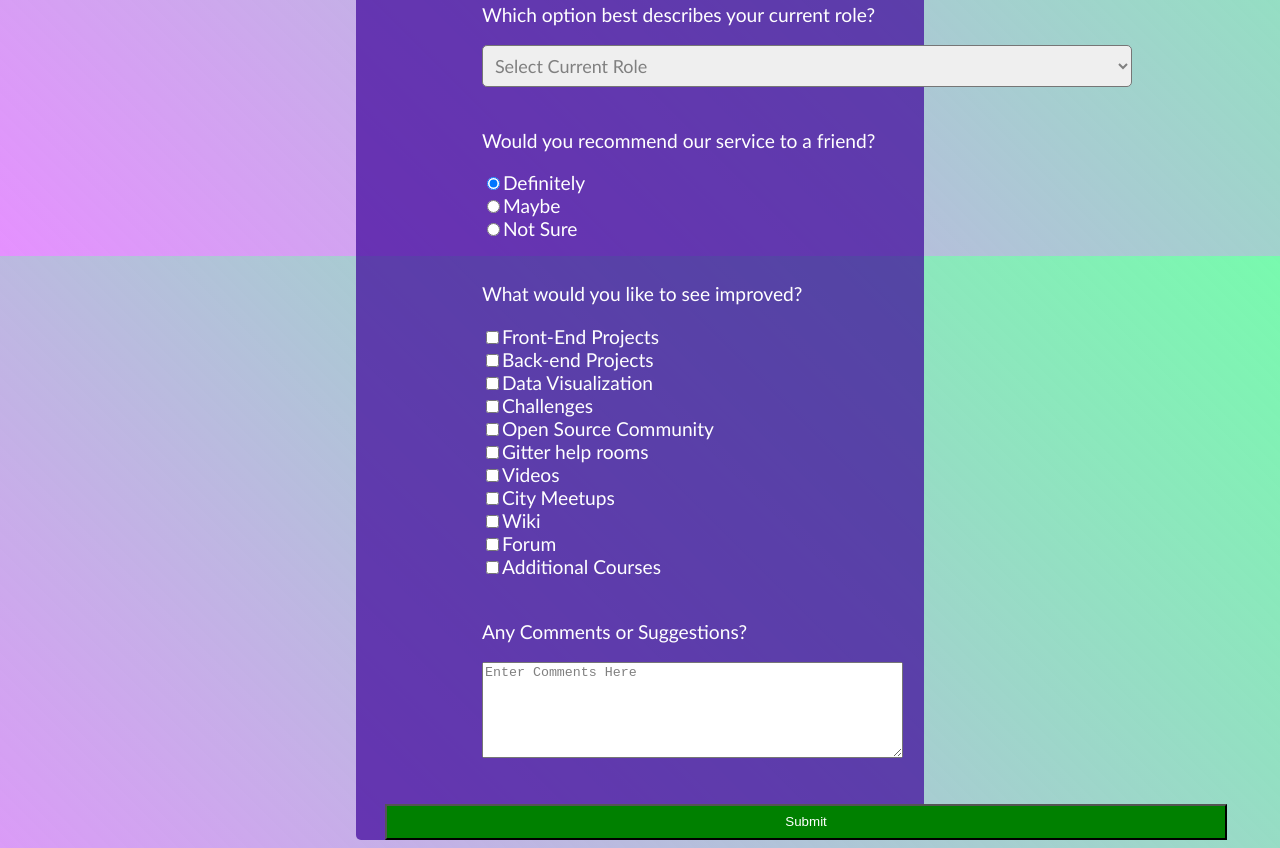
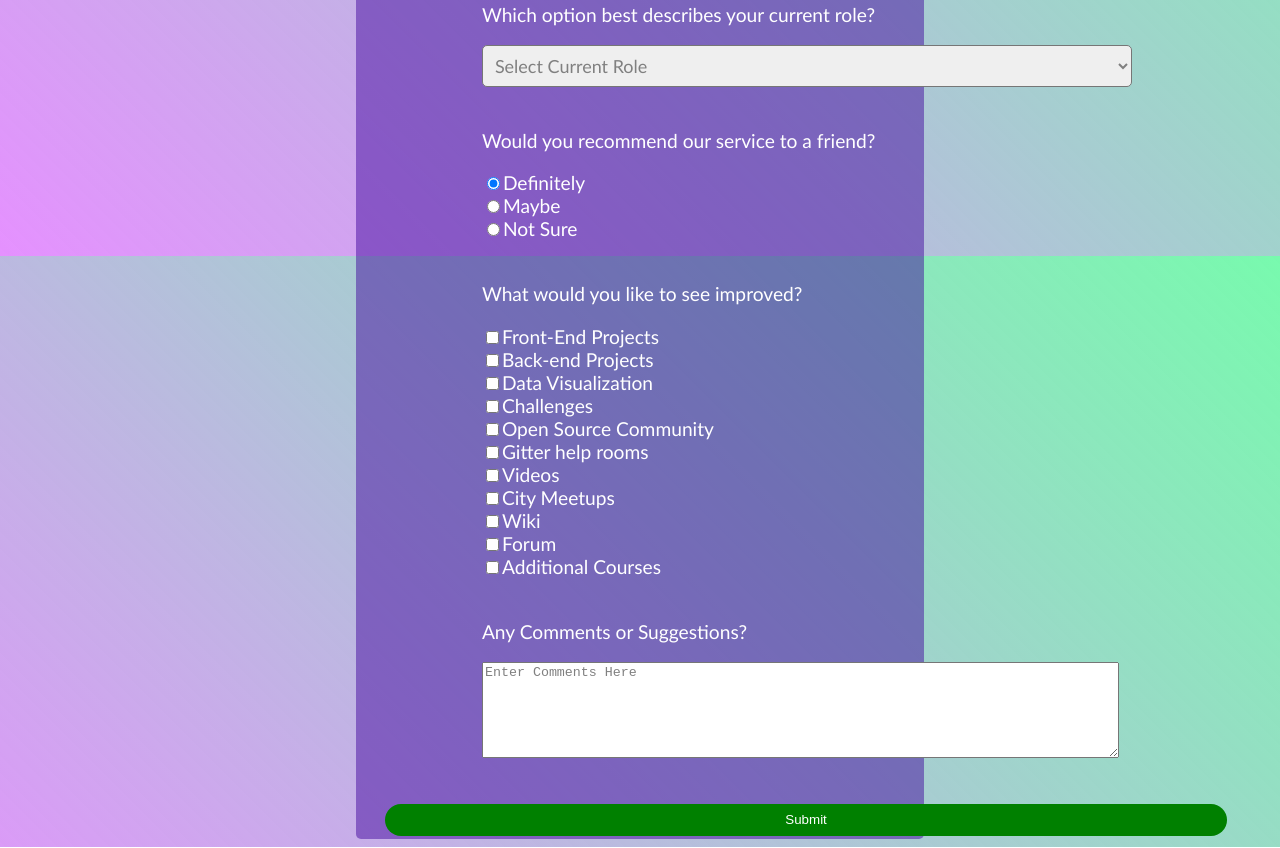
Before and after one commit to Des616/SurveyForm, a plain HTML site: page index.html in a window 1280 px wide. Shown: the part 544-1392 px from the top of the page. Drawn offline with Linux system fonts and the light colour scheme.

Commit message:
Update style.css

```diff
--- a/style.css
+++ b/style.css
@@ -18,7 +18,7 @@ body{
 #formContainer{
     display:flex;
     width: 45%;
-    background-color: rgb(61, 2, 155,0.7);
+    background-color: rgba(61, 2, 155, 0.479);
     margin: auto;
     border-radius: 5px;
 }
@@ -55,6 +55,7 @@ body{
 }
 #SuggestionBox{
     color:grey;
+    width:100%;
 }
 #submit{
     margin-left: 7%;
@@ -62,6 +63,9 @@ body{
     width:200%;
     background-color: green;
     color: white;
+    border: none;
+    border-radius: 50px;
+    margin-bottom: 3px;
 
 }
 #submit:hover{
```
